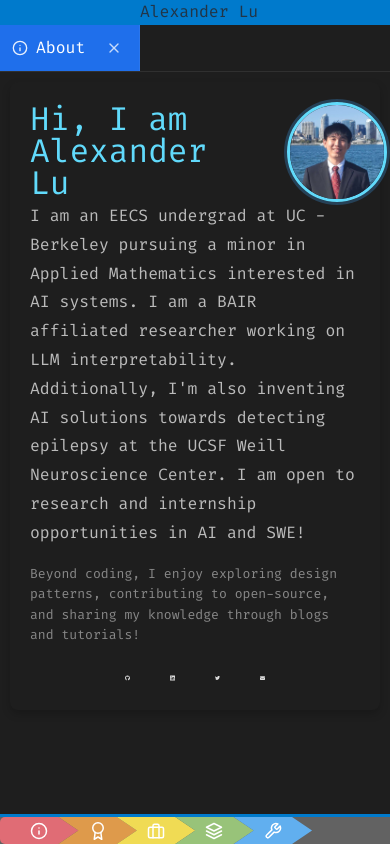
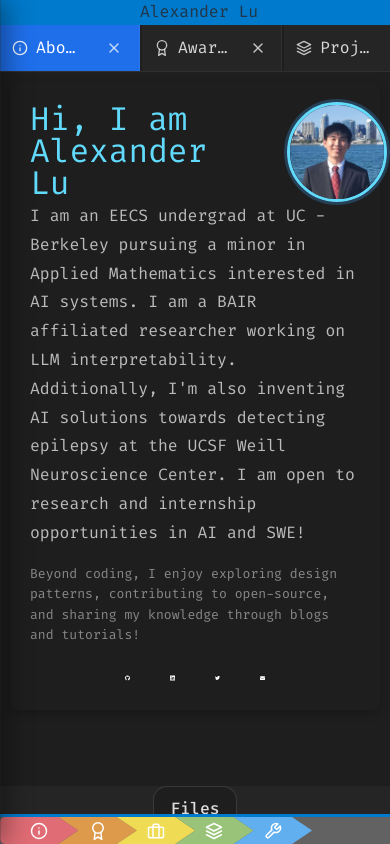
Before and after one commit to YLu-1258/alexdev, a React (Vite) app: page / in a window 390 px wide. Built offline with nearby package versions, Linux system fonts and the light colour scheme.

Commit message:
Updated Grades

```diff
--- a/src/App.css
+++ b/src/App.css
@@ -210,3 +210,107 @@ body, html {
 	margin: 0;
     font-family: 'Fira Code', monospace;
 }
+
+/* Mobile "Files" button (simple; place it wherever you want) */
+.mobile-files-btn {
+  display: none;
+}
+
+@media (max-width: 768px) {
+  .mobile-files-btn {
+    display: inline-flex;
+    position: fixed;
+    left: 12px;
+    top: 72px;          /* adjust based on your Header height */
+    z-index: 1002;
+    padding: 8px 12px;
+    border-radius: 10px;
+    border: 1px solid rgba(255,255,255,0.12);
+    background: rgba(30,30,30,0.9);
+    color: #ddd;
+    cursor: pointer;
+  }
+
+  /* make sure main content uses full width on mobile */
+  .app-sidebar {
+    display: none;
+  }
+}
+
+/* Drawer wrapper */
+.filetree-drawer {
+  position: fixed;
+  inset: 0;
+  pointer-events: none;
+  z-index: 1000;
+}
+
+.filetree-drawer.open {
+  pointer-events: auto;
+}
+
+/* Backdrop */
+.filetree-drawer-backdrop {
+  position: absolute;
+  inset: 0;
+  background: rgba(0,0,0,0.55);
+  opacity: 0;
+  transition: opacity 180ms ease;
+}
+
+.filetree-drawer.open .filetree-drawer-backdrop {
+  opacity: 1;
+}
+
+/* Sliding panel */
+.filetree-drawer-panel {
+  position: absolute;
+  top: 0;
+  left: 0;
+  height: 100%;
+  width: min(82vw, 320px);
+  background: #1e1e1e;
+  border-right: 1px solid rgba(255,255,255,0.08);
+  transform: translateX(-100%);
+  transition: transform 220ms ease;
+  box-shadow: 8px 0 24px rgba(0,0,0,0.35);
+  display: flex;
+  flex-direction: column;
+}
+
+.filetree-drawer.open .filetree-drawer-panel {
+  transform: translateX(0);
+}
+
+.filetree-drawer-header {
+  display: flex;
+  align-items: center;
+  justify-content: space-between;
+  padding: 12px 12px;
+  border-bottom: 1px solid rgba(255,255,255,0.08);
+}
+
+.filetree-drawer-title {
+  color: #ddd;
+  font-weight: 600;
+}
+
+.filetree-drawer-close {
+  border: 0;
+  background: transparent;
+  color: #ddd;
+  font-size: 18px;
+  cursor: pointer;
+}
+
+.filetree-drawer-body {
+  overflow: auto;
+  padding: 8px 10px;
+}
+
+/* Optional: easier tapping in the tree on mobile */
+@media (max-width: 768px) {
+  .filetree-drawer-body * {
+    -webkit-tap-highlight-color: transparent;
+  }
+}
--- a/src/App.tsx
+++ b/src/App.tsx
@@ -6,33 +6,56 @@ import BottomBar from './components/BottomBar';
 import './App.css';
 import { Tab, Page } from './components/types';
 import About from './content/portfolio/about';
+import Awards from './content/portfolio/awards';
+import Projects from './content/portfolio/projects';
+import Skills from './content/portfolio/skills';
+import Experiences from './content/portfolio/experiences';
 
 import BlogPostView from "./blog/render/BlogPostView";
 import { getPost } from "./blog/render/loadPosts";
 
+const MOBILE_BP = 768;
+
 const App: React.FC = () => {
   const sidebarRef = useRef<HTMLDivElement>(null);
-    const [isResizing, setIsResizing] = useState(false);
-    const [sidebarWidth, setSidebarWidth] = useState(100);
-    const [tabs, setTabs] = useState<Tab[]>([{"id": "0", "title": 'About', "type": 'about', "content": <About />}]);
-    const [activeTabId, setActiveTabId] = useState<string>("0");
   const appRef = useRef<HTMLDivElement>(null);
 
-    const startResizing = React.useCallback(() => {
-        setIsResizing(true);
+  const [isResizing, setIsResizing] = useState(false);
+  const [sidebarWidth, setSidebarWidth] = useState(260);
+
+  const [tabs, setTabs] = useState<Tab[]>([
+    { id: "0", title: 'About', type: 'about', content: <About /> },
+    { id: "1", title: 'Awards', type: 'awards', content: <Awards /> },
+    { id: "2", title: 'Projects', type: 'projects', content: <Projects /> },
+    { id: "3", title: 'Skills', type: 'skills', content: <Skills /> },
+    { id: "4", title: 'Experience', type: 'experience', content: <Experiences /> },
+  ]);
+  const [activeTabId, setActiveTabId] = useState<string>("0");
+
+  // ✅ mobile detection (no window.innerWidth in render)
+  const [isMobile, setIsMobile] = useState<boolean>(() =>
+    typeof window !== "undefined" ? window.innerWidth <= MOBILE_BP : false
+  );
+
+  // ✅ drawer state
+  const [isDrawerOpen, setIsDrawerOpen] = useState(false);
+
+  React.useEffect(() => {
+    const onResize = () => setIsMobile(window.innerWidth <= MOBILE_BP);
+    window.addEventListener("resize", onResize);
+    return () => window.removeEventListener("resize", onResize);
   }, []);
 
-    const stopResizing = React.useCallback(() => {
-        setIsResizing(false);
-    }, []);
+  const startResizing = React.useCallback(() => setIsResizing(true), []);
+  const stopResizing = React.useCallback(() => setIsResizing(false), []);
 
   const resize = React.useCallback(
-      (mouseMoveEvent : any) => {
+    (mouseMoveEvent: MouseEvent) => {
       if (isResizing && sidebarRef.current) {
-          setSidebarWidth(
-            mouseMoveEvent.clientX -
-              sidebarRef.current.getBoundingClientRect().left
-          );
+        const left = sidebarRef.current.getBoundingClientRect().left;
+        const next = mouseMoveEvent.clientX - left;
+        // clamp
+        setSidebarWidth(Math.max(180, Math.min(next, 480)));
       }
     },
     [isResizing]
@@ -47,9 +70,17 @@ const App: React.FC = () => {
     };
   }, [resize, stopResizing]);
 
+  // Close drawer on Escape
+  React.useEffect(() => {
+    const onKeyDown = (e: KeyboardEvent) => {
+      if (e.key === "Escape") setIsDrawerOpen(false);
+    };
+    window.addEventListener("keydown", onKeyDown);
+    return () => window.removeEventListener("keydown", onKeyDown);
+  }, []);
+
   const handleCreateTab = async (page: Page) => {
-        // Check if the tab is already open
-        let foundTab = tabs.find(tab => tab.title === page.title);
+    const foundTab = tabs.find(tab => tab.title === page.title);
     if (foundTab) {
       setActiveTabId(foundTab.id);
       return;
@@ -60,13 +91,14 @@ const App: React.FC = () => {
       type: page.type,
       content: page.content,
     };
-        setTabs(prevTabs => [...prevTabs, newTab]);
+    setTabs(prev => [...prev, newTab]);
     setActiveTabId(newTab.id);
+    // ✅ if user opened something from the tree on mobile, close drawer
+    setIsDrawerOpen(false);
   };
 
   const handleCreateBlog = (slug: string) => {
     const post = getPost(slug);
-      console.log("Opening blog post:", slug, post);
     if (!post) {
       const missing: Page = {
         title: `Missing post: ${slug}`,
@@ -78,20 +110,23 @@ const App: React.FC = () => {
     }
 
     const page: Page = {
-        title: post.title,     // tab title
+      title: post.title,
       type: "blog",
-        content: <BlogPostView post={post} onOpenBlog={handleCreateBlog}/>,
+      content: <BlogPostView post={post} onOpenBlog={handleCreateBlog} />,
     };
 
     handleCreateTab(page);
+    setIsDrawerOpen(false);
   };
 
   return (
     <div className="app" ref={appRef}>
+      {/* ✅ Header gets a "Files" button on mobile */}
       <Header />
+
       <div className="main-layout">
-
-                {window.innerWidth > window.innerHeight && (
+        {/* Desktop sidebar */}
+        {!isMobile && (
           <div
             ref={sidebarRef}
             className="app-sidebar"
@@ -104,14 +139,36 @@ const App: React.FC = () => {
             <div className="app-sidebar-resizer" onMouseDown={startResizing} />
           </div>
         )}
+
         <MainDisplay
           tabs={tabs}
           setTabs={setTabs}
           activeTabId={activeTabId}
           setActiveTabId={setActiveTabId}
+          onOpenFiles={isMobile ? () => setIsDrawerOpen(true) : undefined}
         />
+
       </div>
+
       <BottomBar handleCreateTab={handleCreateTab} />
+
+      {/* ✅ Mobile Drawer */}
+      {isMobile && (
+        <div className={`filetree-drawer ${isDrawerOpen ? "open" : ""}`}>
+          <div className="filetree-drawer-backdrop" onClick={() => setIsDrawerOpen(false)} />
+          <aside className="filetree-drawer-panel" role="dialog" aria-modal="true">
+            <div className="filetree-drawer-header">
+              <div className="filetree-drawer-title">Files</div>
+              <button className="filetree-drawer-close" onClick={() => setIsDrawerOpen(false)}>
+                ✕
+              </button>
+            </div>
+            <div className="filetree-drawer-body">
+              <FileTree handleCreateBlog={handleCreateBlog} />
+            </div>
+          </aside>
+        </div>
+      )}
     </div>
   );
 };
--- a/src/components/MainDisplay.tsx
+++ b/src/components/MainDisplay.tsx
@@ -7,10 +7,16 @@ interface MainDisplayProps {
   activeTabId: string | "0";
   setActiveTabId: React.Dispatch<React.SetStateAction<string>>;
   setTabs: React.Dispatch<React.SetStateAction<Tab[]>>;
+  onOpenFiles?: () => void;   // ✅ new
 }
 
-const MainDisplay: React.FC<MainDisplayProps> = ({ tabs, setTabs, activeTabId, setActiveTabId }) => {
-
+const MainDisplay: React.FC<MainDisplayProps> = ({
+  tabs,
+  setTabs,
+  activeTabId,
+  setActiveTabId,
+  onOpenFiles,
+}) => {
   const onCloseTab = (id: string) => {
     const tabIndex = tabs.findIndex(tab => tab.id === id);
     if (tabIndex === -1) return;
@@ -34,6 +40,7 @@ const MainDisplay: React.FC<MainDisplayProps> = ({ tabs, setTabs, activeTabId, s
         activeTabId={activeTabId}
         setActiveTabId={setActiveTabId}
       />
+
       <div className="content">
         {tabs.find(tab => tab.id === activeTabId)?.content || (
           <div className="placeholder">
@@ -41,6 +48,13 @@ const MainDisplay: React.FC<MainDisplayProps> = ({ tabs, setTabs, activeTabId, s
           </div>
         )}
       </div>
+
+      {/* ✅ Mobile Files Button */}
+      {onOpenFiles && (
+        <button className="mobile-files-bottom-btn" onClick={onOpenFiles}>
+          Files
+        </button>
+      )}
     </div>
   );
 };
--- a/src/components/css/MainDisplay.css
+++ b/src/components/css/MainDisplay.css
@@ -12,3 +12,32 @@
   overflow: auto;
   background: #1e1e1e;     /* set the panel background explicitly */
 }
+
+.mobile-files-bottom-btn {
+  display: none;
+}
+
+@media (max-width: 768px) {
+  .main-display {
+    position: relative;
+  }
+
+  .mobile-files-bottom-btn {
+    display: flex;
+    align-items: center;
+    justify-content: center;
+
+    position: sticky;
+    bottom: 12px;
+    margin: 0 auto 12px;
+
+    padding: 10px 16px;
+    border-radius: 14px;
+    border: 1px solid rgba(255,255,255,0.12);
+    background: rgba(30,30,30,0.95);
+    color: #ddd;
+
+    font-weight: 500;
+    z-index: 10;
+  }
+}
--- a/src/content/css/About.css
+++ b/src/content/css/About.css
@@ -80,6 +80,7 @@
     padding: 10px;
     border-radius: 50%;
     transition: transform 0.3s ease, background-color 0.3s ease;
+    color: white;
 }
 
 .contact-icon.github:hover {
--- a/src/content/portfolio/courses.json
+++ b/src/content/portfolio/courses.json
@@ -23,7 +23,7 @@
             "courses": [
                 { "title": "CS 61C",  "name": "Great Ideas in Computer Architecture (Machine Structures)", "grade": "A+" },
                 { "title": "CS 170", "name": "Efficient Algorithms and Intractable Problems", "grade": "GRD" },
-                { "title": "EECS 126", "name": "Probability and Random Processes", "grade": "GRD" },
+                { "title": "EECS 126", "name": "Probability and Random Processes", "grade": "A+" },
                 { "title": "MATH 110", "name": "Introduction to Abstract Algebra", "grade": "A+" }
             ]
         }
```
Lines whose indentation alone changed are shown as unchanged.
